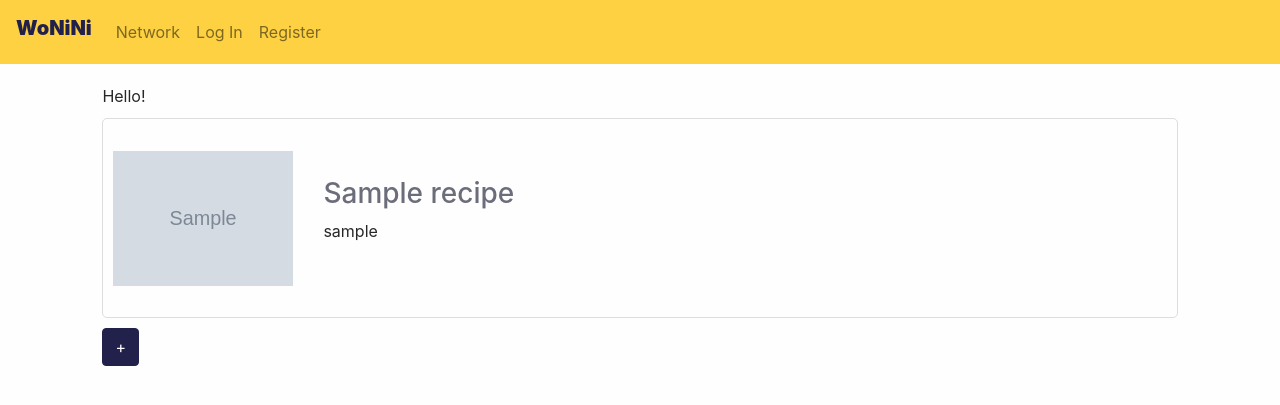
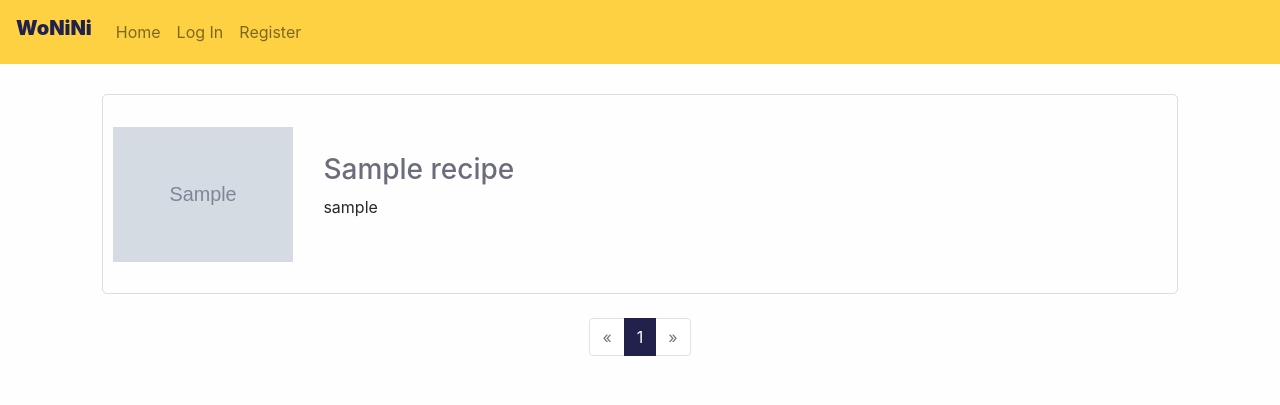
Before and after one commit to iomullony/Recipes, a Django app: page / in a window 1280 px wide. Shown: the top 405 px of the page. Run offline with Django 5.2, Linux system fonts and the light colour scheme; tables that the repository leaves empty hold one stand-in row (values such as "Sample post"); grey boxes marked "Sample" are stand-in pictures; some libraries are stand-ins or nearby versions.

Commit message:
recipes enhanced

```diff
--- a/recipes/templates/recipes/index.html
+++ b/recipes/templates/recipes/index.html
@@ -2,7 +2,39 @@
 {% load static %}
 
 {% block body %}
-Hello!
 {% include 'recipes/recipes.html' %}
-<a href="{% url 'new_recipe' %}" class="btn btn-primary">+</a>
+
+{% if page_obj %}
+    <nav aria-label="Recipes pagination" class="mt-4">
+        <ul class="pagination justify-content-center">
+            <li class="page-item {% if not page_obj.has_previous %}disabled{% endif %}">
+                <a class="page-link" href="{% if page_obj.has_previous %}?page={{ page_obj.previous_page_number }}{% else %}#{% endif %}" tabindex="-1" aria-hidden="{% if not page_obj.has_previous %}true{% else %}false{% endif %}">
+                    <span>&laquo;</span>
+                </a>
+            </li>
+
+            {% for num in page_obj.paginator.page_range %}
+                {% if num == page_obj.number %}
+                    <li class="page-item active" aria-current="page">
+                        <span class="page-link">{{ num }}</span>
+                    </li>
+                {% else %}
+                    <li class="page-item">
+                        <a class="page-link" href="?page={{ num }}">{{ num }}</a>
+                    </li>
+                {% endif %}
+            {% endfor %}
+
+            <li class="page-item {% if not page_obj.has_next %}disabled{% endif %}">
+                <a class="page-link" href="{% if page_obj.has_next %}?page={{ page_obj.next_page_number }}{% else %}#{% endif %}" aria-hidden="{% if not page_obj.has_next %}true{% else %}false{% endif %}">
+                    <span>&raquo;</span>
+                </a>
+            </li>
+        </ul>
+    </nav>
+{% endif %}
+
+{% if user.is_authenticated %}
+    <a href="{% url 'new_recipe' %}" class="btn btn-primary">+</a>
+{% endif %}
 {% endblock %}
--- a/recipes/templates/recipes/layout.html
+++ b/recipes/templates/recipes/layout.html
@@ -12,17 +12,17 @@
     <body>
 
         <nav class="navbar navbar-expand-lg navbar-light">
-            <a class="navbar-brand mb-2" href="#">WoNiNi</a>
+            <a class="navbar-brand mb-2" href="{% url 'index' %}">WoNiNi</a>
             <button class="navbar-toggler" type="button" data-toggle="collapse" data-target="#recipesNavbar" aria-controls="recipesNavbar" aria-expanded="false" aria-label="Toggle navigation">
                 <span class="navbar-toggler-icon"></span>
             </button>
 
             <div class="collapse navbar-collapse" id="recipesNavbar">
               <ul class="navbar-nav mr-auto">
-                {% if request.user.is_authenticated %}
-                    <li class="nav-item"><a class="nav-link" href="#"><strong>{{ request.user.username }}</strong></a></li>
+                {% if user.is_authenticated %}
+                    <li class="nav-item"><a class="nav-link" href="#"><strong>{{ user.username }}</strong></a></li>
                 {% endif %}
-                <li class="nav-item"><a class="nav-link" href="{% url 'index' %}">Network</a></li>
+                <li class="nav-item"><a class="nav-link" href="{% url 'index' %}">Home</a></li>
                 {% if user.is_authenticated %}
                     <li class="nav-item"><a class="nav-link" href="{% url 'index' %}">Cookbook</a></li>
                     <!-- <li class="nav-item"><a class="nav-link" href="#">Favourites</a></li> -->
--- a/recipes/templates/recipes/recipes.html
+++ b/recipes/templates/recipes/recipes.html
@@ -1,5 +1,5 @@
 <div class="auction-listings">
-    {% for recipe in recipes %}
+    {% for recipe in page_obj.object_list %}
         <div class="recipe-item">
             <div class="recipe-image">
                 {% if recipe.image and recipe.image.name %}
--- a/recipes/urls.py
+++ b/recipes/urls.py
@@ -1,13 +1,11 @@
 from django.urls import path
-from django.conf import settings
-from django.conf.urls.static import static
 
 from . import views
 
 urlpatterns = [
     path("", views.index, name="index"),
-    path("login", views.login_view, name="login"),
-    path("logout", views.logout_view, name="logout"),
-    path("register", views.register, name="register"),
-    path("new_recipe", views.new_recipe, name="new_recipe"),
-] + static(settings.MEDIA_URL, document_root=settings.MEDIA_ROOT)
+    path("login/", views.login_view, name="login"),
+    path("logout/", views.logout_view, name="logout"),
+    path("register/", views.register, name="register"),
+    path("new_recipe/", views.new_recipe, name="new_recipe"),
+]
--- a/recipes/views.py
+++ b/recipes/views.py
@@ -1,19 +1,27 @@
 from django.contrib.auth import authenticate, login, logout
 from django.db import IntegrityError
-from django.http import HttpResponse, HttpResponseRedirect, JsonResponse
-from django.shortcuts import render, redirect, get_object_or_404
+from django.http import HttpResponseRedirect
+from django.shortcuts import render
 from django.urls import reverse
 from django.contrib.auth.decorators import login_required
 from django.core.paginator import Paginator
-from django.db.models import Exists, OuterRef, Count, Q
 
 from .models import User, Category, Recipe, Ingredient, RecipeIngredient
 
 units = ['g', 'kg', 'mL', 'L', 'cups', 'tbsp', 'tsp', 'oz', 'lb', 'unit(s)']
 
 def index(request):
+    recipes = (
+        Recipe.objects.select_related("user")
+        .order_by("-id")
+    )
+
+    paginator = Paginator(recipes, 3)
+    page_number = request.GET.get('page')
+    page_obj = paginator.get_page(page_number)
+
     return render(request, "recipes/index.html", {
-        "recipes": Recipe.objects.all()
+        "page_obj": page_obj
     })
 
 
@@ -157,10 +165,8 @@ def new_recipe(request):
                 quantity=quantity
             )
 
-        # Redirect to recipe detail page or index
         return HttpResponseRedirect(reverse("index"))
     else:
-        # GET request - show the form
         categories = Category.objects.all()
         return render(request, "recipes/new_recipe.html", {
             "categories": categories,
```
Also changed, not shown: media/recipes/Screenshot_2024-10-03_223050.png (deleted), media/recipes/Screenshot_2025-03-07_023223.png (deleted), 1 other file.
